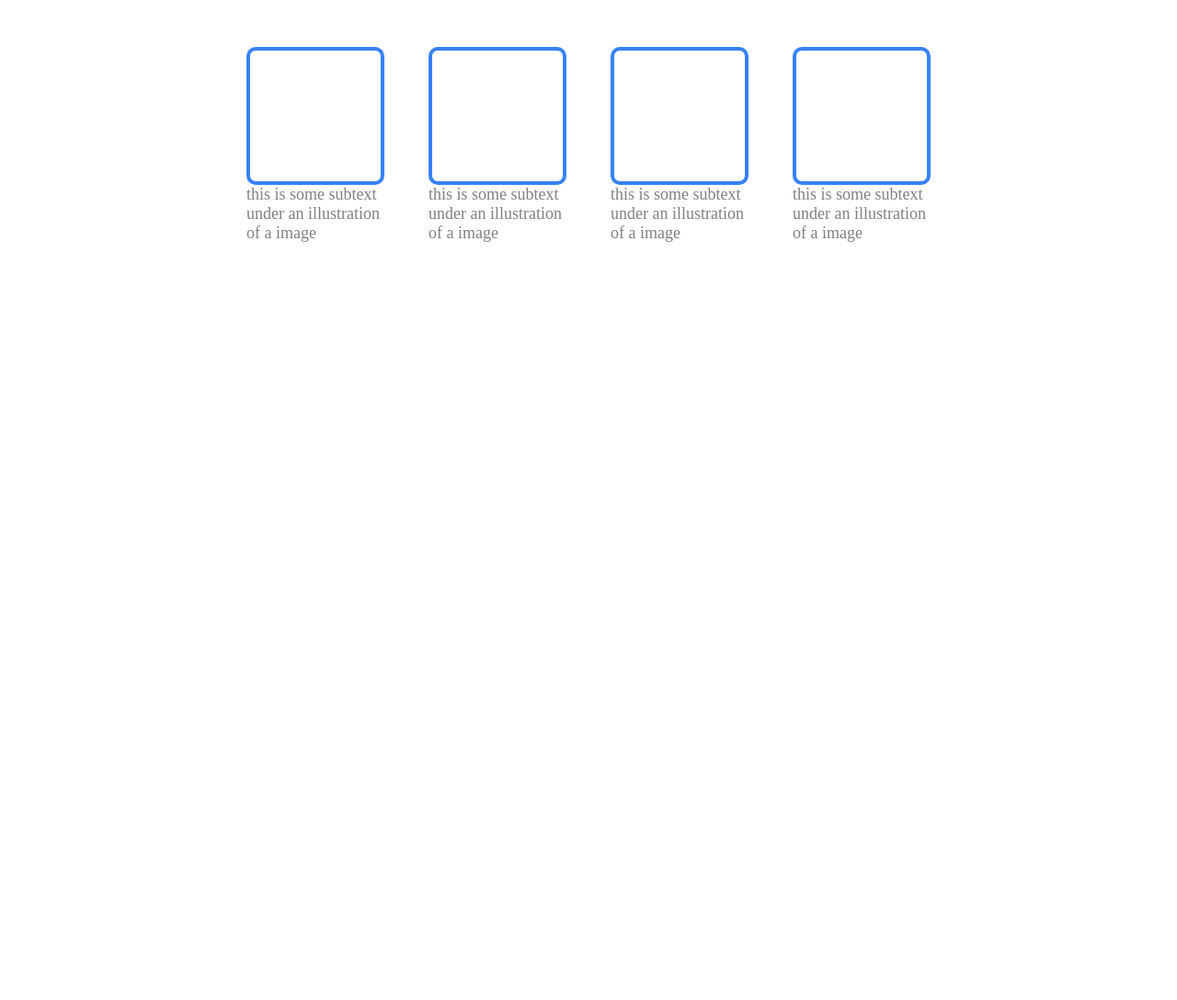
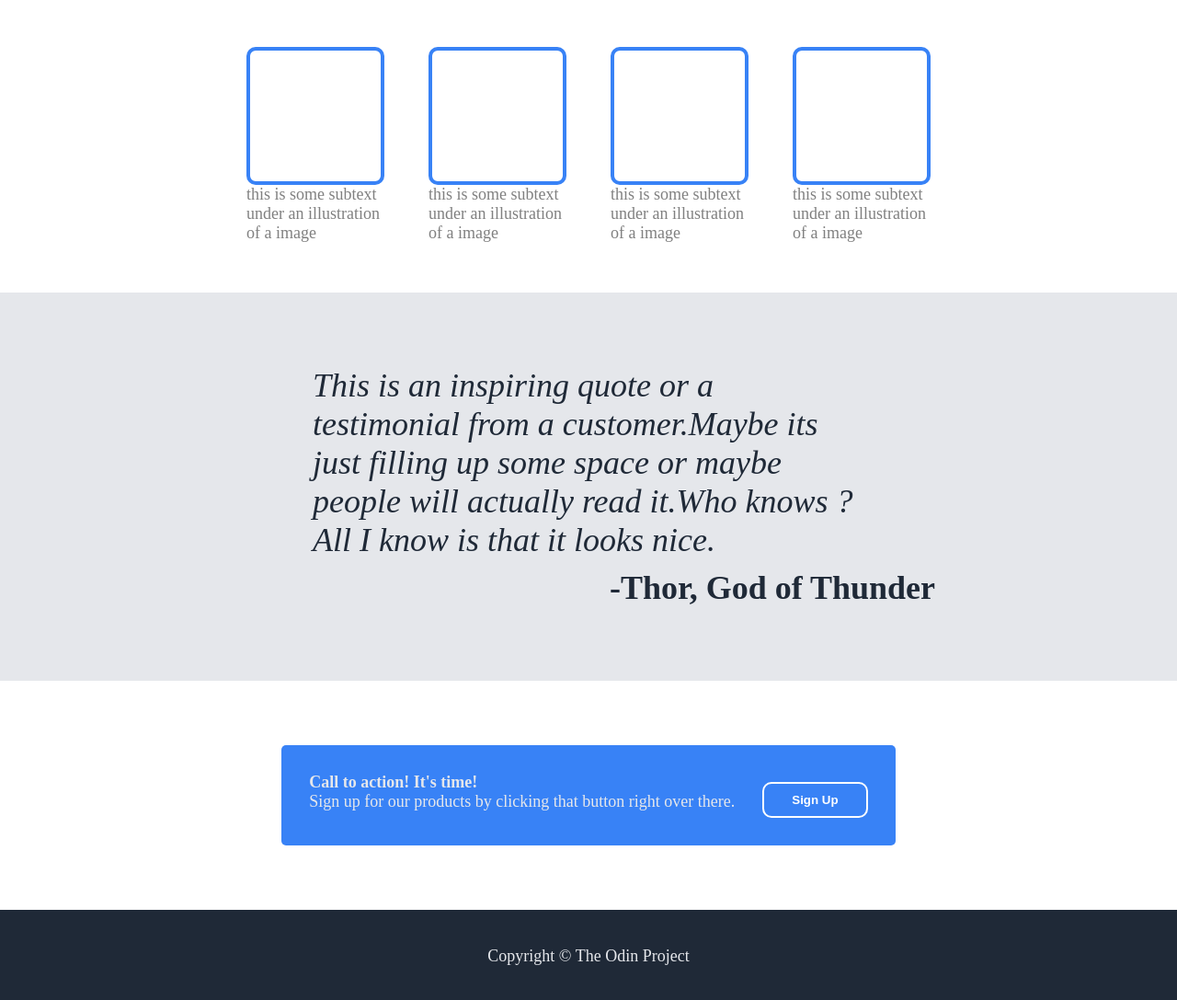
Before and after one commit to nikhiln0702/Landing-page-project, a plain HTML site: page index.html in a window 1280 px wide. Shown: the part 539-1626 px from the top of the page at 92% size. Before the commit the page ends 807 px from the top, so only its background shows below. Drawn offline with Linux system fonts and the light colour scheme.

Commit message:
completed the landing page project

```diff
--- a/index.html
+++ b/index.html
@@ -30,7 +30,7 @@
         </div>
     </div>
     <div class="container-3">
-    <p>Some random information.</p>
+        <p>Some random information.</p>
     </div>
     <div class="container-4">
         <div class="card-3">
@@ -50,7 +50,25 @@
             <p>this is some subtext under an illustration of a image</p>
         </div>
     </div>
-
+    <div class="container-5">
+        <p>This is an inspiring quote or a testimonial from a customer.Maybe its just filling up some space or maybe
+            people will actually read it.Who knows ? All I know is that it looks nice.</p>
+        <b>-Thor, God of Thunder</b>
+    </div>
+    <div class="container-6">
+        <div class="box-2">
+            <div class="card-4">
+                <p id ="call">Call to action! It's time!</p>
+                <p>Sign up for our products by clicking that button right over there.</p>
+            </div>
+            <div class="card-5">
+                <button><a href="#">Sign Up</a></button>
+            </div>
+        </div>
+    </div>
+    <div class="container-7">
+        <p>Copyright &copy The Odin Project</p>
+    </div>
 </body>
 
 </html>
--- a/styles.css
+++ b/styles.css
@@ -84,6 +84,7 @@ button a{
 }
 .container-4 .card-3{
     width: 150px;
+    padding-bottom: 50px;
 }
 .box{
     height: 150px;
@@ -91,3 +92,65 @@ button a{
     box-sizing: border-box;
     border-radius: 10px;
 }
+.container-5{
+    background-color: #e5e7eb;
+    display: flex;
+    flex-direction: column;
+    align-items: center;
+    justify-content: center;
+    flex: 1;
+}
+
+.container-5 p{
+    font-size: 36px;
+    display: flex;
+    color: #1f2937;
+    flex: 1;
+    justify-content: center;
+    padding: 80px 340px 10px;
+    font-style: oblique;
+}
+.container-5 b{
+    font-size: 36px;
+    color: #1f2937;
+    padding:0 0 80px 400px;
+}
+.container-6{
+    display: flex;
+    align-items: center;
+    justify-content: center;
+    padding: 30px 0;
+}
+.box-2{
+    margin: 40px;
+    padding: 30px;
+    display: flex;
+    background-color: #3882f6;
+    border-radius: 5px;
+}
+.box-2 .card-4{
+    display: flex;
+    flex-direction: column;
+}
+.card-5{
+    display: flex;
+    align-items: center;
+    justify-content: center;
+}
+#call{
+    font-weight: bold;
+    font-size: 18px;
+}
+.card-5 button{
+    border: 2px solid white;
+    margin-left: 30px;
+    color: white;
+    font-weight: bold;
+}
+.container-7{
+    background-color: #1f2937;
+    display: flex;
+    align-items: center;
+    justify-content: center;
+    padding: 40px;
+}
```
